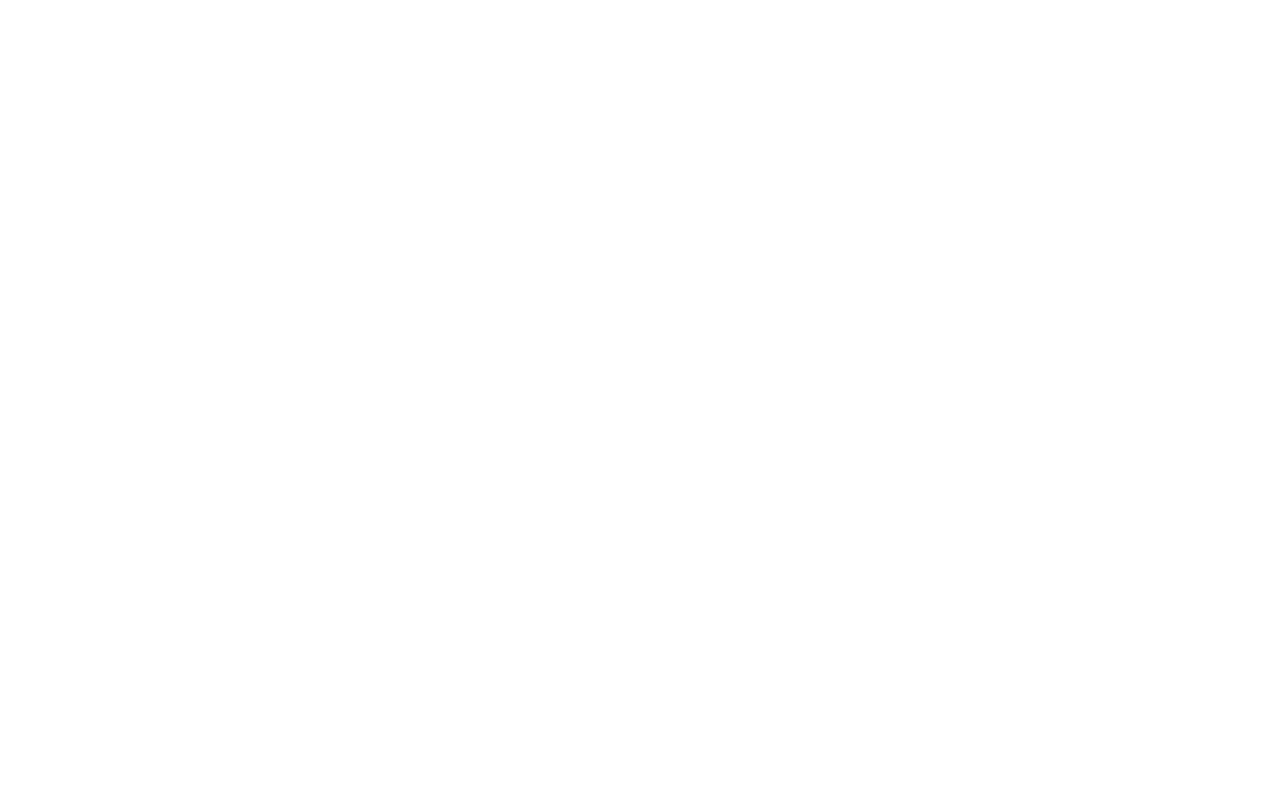
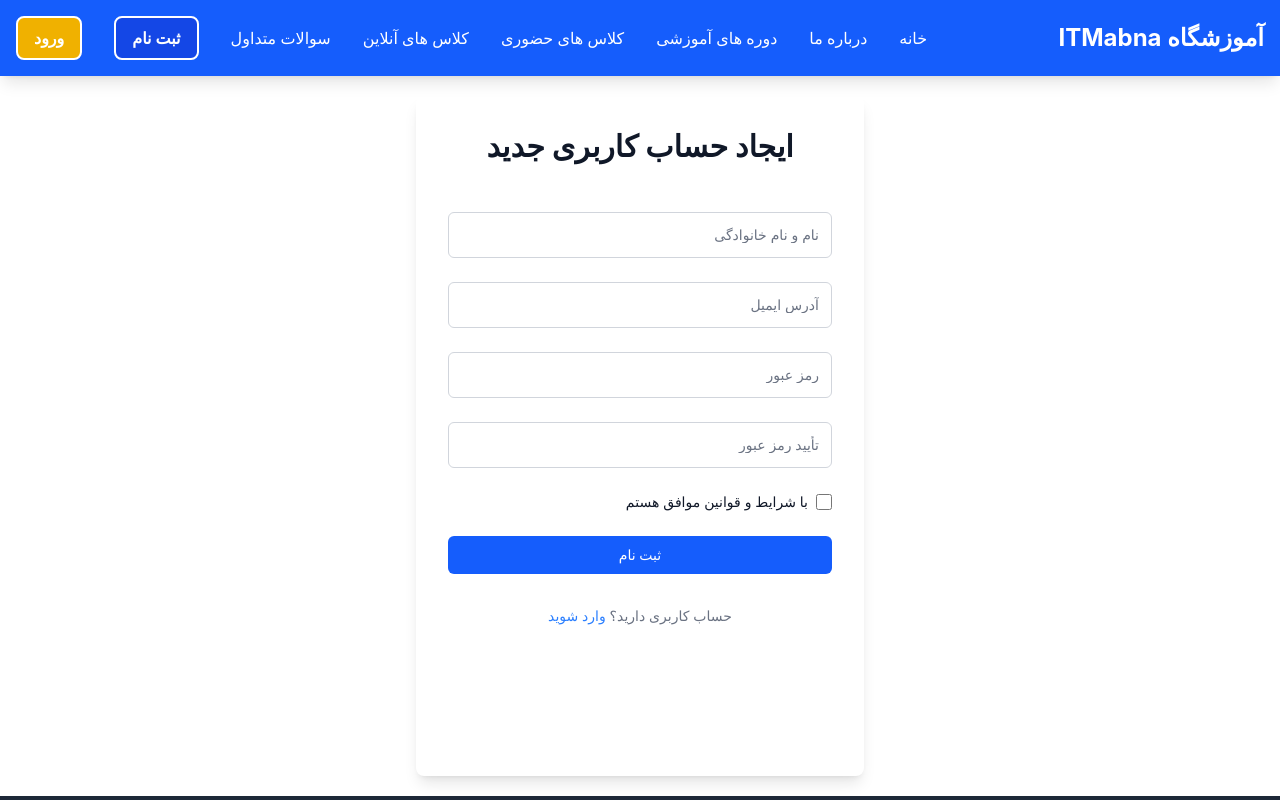
Before and after one commit to yasin-86/ITMabna, a React (Vite) app: page /signup in a window 1280 px wide. Before the commit this address had no page. Shown: the top 800 px of the page. Built offline with nearby package versions, Linux system fonts and the light colour scheme; data requests are answered from the project's data file.

Commit message:
Login page is finished

```diff
--- a/src/App.jsx
+++ b/src/App.jsx
@@ -3,6 +3,8 @@ import "./App.css";
 import Layout from "./components/Layout";
 import Home from "./pages/Home";
 import { CourseProvider } from "./context/Coursecontext";
+import Login from "./pages/Login";
+import Signup from "./pages/Signup";
 
 function App() {
   return (
@@ -12,6 +14,8 @@ function App() {
           <Routes>
             <Route element={<Layout />}>
               <Route path="/" element={<Home />} />
+              <Route path="login" element={<Login/>}/>
+              <Route path="signup" element={<Signup/>}/>
             </Route>
           </Routes>
         </BrowserRouter>
--- a/src/components/Button.jsx
+++ b/src/components/Button.jsx
@@ -10,7 +10,7 @@ function Button({
   to,
   varient = "primary",
   className,
-  ...rest
+
 }) {
   return (
     <Link
--- a/src/components/Hero.jsx
+++ b/src/components/Hero.jsx
@@ -17,7 +17,7 @@ function Hero() {
           علی الخصوص طراحان خلاقی راحان رایانه ای علی الخصوص طراحان خلاقی، و
           فرهنگ پیشرو در زبان فارسی ایجاد کرد،
         </p>
-        <Button className="w-1/3 mt-4">همین حالا ثبت نام کن</Button>
+        <Button to="/signup" className="w-1/3 mt-4">همین حالا ثبت نام کن</Button>
       </div>
     </div>
     <img
--- /dev/null
+++ b/src/components/Input.jsx
@@ -0,0 +1,21 @@
+function Input({
+  type = "text",
+  onChange,
+  placeholder,
+  value = null,
+  name,
+  className,
+}) {
+  return (
+    <input
+      type={type}
+      onChange={onChange}
+      placeholder={placeholder}
+      value={value}
+      className={`${className}`}
+      name={name}
+    />
+  );
+}
+
+export default Input;
--- /dev/null
+++ b/src/pages/Login.jsx
@@ -0,0 +1,69 @@
+import Input from "../components/Input";
+import { Link } from "react-router-dom";
+
+function Login() {
+  return (
+    <div className="flex justify-center p-5 h-[90vh]">
+      <div className="bg-white shadow-2xl rounded-2xl p-8 w-full max-w-md">
+        <div className="text-center mb-10">
+          <h2 className="text-3xl font-bold text-gray-800">خوش آمدید :)</h2>
+          <p className="text-gray-500 mt-4">لطفاً وارد حساب کاربری خود شوید</p>
+        </div>
+
+        <form className="space-y-5">
+          <div>
+            <label className="block text-sm font-medium text-gray-600 mb-3">
+              ایمیل
+            </label>
+            <Input
+              type="email"
+              placeholder="ایمیل خود را وارد کنید"
+              className="w-full px-4 py-3 border rounded-lg focus:outline-none focus:ring-2 focus:ring-blue-500 focus:border-transparent transition text-right"
+            />
+          </div>
+          <div>
+            <label className="block text-sm font-medium text-gray-600 mb-3">
+              رمز عبور
+            </label>
+            <Input
+              type="password"
+              placeholder="رمز عبور خود را وارد کنید"
+              className="w-full px-4 py-3 border rounded-lg focus:outline-none focus:ring-2 focus:ring-blue-500 focus:border-transparent transition text-right"
+            />
+          </div>
+
+          <div className="flex items-center justify-between text-sm mb-7 mt-7">
+            <Link className="text-blue-500 hover:underline">
+             رمز عبور را فراموش کرده‌اید؟
+            </Link>
+            <label className="flex items-center space-x-reverse space-x-2">
+              <Input
+                type="checkbox"
+                className="rounded text-blue-500 focus:ring-blue-400"
+              />
+              <span className="text-gray-600 mr-1">مرا به خاطر بسپار</span>
+            </label>
+          </div>
+
+          <Input
+            type="submit"
+            className="w-full bg-blue-600 text-white py-2 rounded-lg hover:bg-blue-700 transition duration-300 font-semibold"
+            value="ورود"
+          />
+        </form>
+
+        <p className="text-center text-sm text-gray-500 mt-6">
+          حساب کاربری ندارید؟{" "}
+          <Link
+            to="/signup"
+            className="text-blue-500 font-medium hover:underline"
+          >
+            ثبت‌نام کنید
+          </Link>
+        </p>
+      </div>
+    </div>
+  );
+}
+
+export default Login;
--- /dev/null
+++ b/src/pages/Signup.jsx
@@ -0,0 +1,99 @@
+
+import Input from "../components/Input";
+import { Link } from "react-router-dom";
+
+function Signup() {
+  return (
+    <div className="flex justify-center p-5 h-[90vh]">
+      <div className="w-full max-w-md space-y-8 rounded-lg bg-white p-8 shadow-lg">
+        <div>
+          <h2 className="text-center text-3xl font-bold text-gray-900">
+            ایجاد حساب کاربری جدید
+          </h2>
+        </div>
+        <form className="mt-12 space-y-6">
+          <div className="grid grid-cols-1 gap-y-6">
+            <div>
+              <label className="sr-only">
+               نام و نام خانوادگی
+              </label>
+              <Input
+                name="fullName"
+                className="relative block w-full appearance-none rounded-md border border-gray-300 px-3 py-3 text-gray-900 placeholder-gray-500 focus:z-10 focus:border-blue-500 focus:outline-none focus:ring-blue-500 sm:text-sm"
+                placeholder="نام و نام خانوادگی"
+              />
+            </div>
+            <div>
+              <label className="sr-only">
+                آدرس ایمیل
+              </label>
+
+              <Input
+                name="email"
+                type="email"
+                className="relative block w-full appearance-none rounded-md border border-gray-300 px-3 py-3 text-gray-900 placeholder-gray-500 focus:z-10 focus:border-blue-500 focus:outline-none focus:ring-blue-500 sm:text-sm"
+                placeholder="آدرس ایمیل"
+              />
+            </div>
+
+            <div>
+              <label className="sr-only">
+                رمز عبور
+              </label>
+              <Input
+                name="password"
+                type="password"
+                className="relative block w-full appearance-none rounded-md border border-gray-300 px-3 py-3 text-gray-900 placeholder-gray-500 focus:z-10 focus:border-blue-500 focus:outline-none focus:ring-blue-500 sm:text-sm"
+                placeholder="رمز عبور"
+              />
+            </div>
+
+            <div>
+              <label className="sr-only">
+                تأیید رمز عبور
+              </label>
+              <Input
+              name="confirmPassword"
+                type="password"
+                className="relative block w-full appearance-none rounded-md border border-gray-300 px-3 py-3 text-gray-900 placeholder-gray-500 focus:z-10 focus:border-blue-500 focus:outline-none focus:ring-blue-500 sm:text-sm"
+                placeholder="تأیید رمز عبور"
+              />
+            </div>
+          </div>
+          <div className="flex items-center justify-between">
+            <div className="flex items-center">
+              <Input
+              name="terms"
+                type="checkbox"
+                className="h-4 w-4 text-blue-600 focus:ring-blue-500 border-gray-300 rounded ml-2"
+              />
+              <label
+                className="ml-2 block text-sm text-gray-900"
+              >
+                با شرایط و قوانین موافق هستم
+              </label>
+            </div>
+          </div>
+          <div>
+            <Input
+            type="submit"
+              className="group relative flex w-full justify-center rounded-md border border-transparent bg-blue-600 py-2 px-4 text-sm font-medium text-white hover:bg-blue-700 focus:outline-none focus:ring-2 focus:ring-blue-500 focus:ring-offset-2"
+            value="ثبت نام"
+            />
+          </div>
+        </form>
+        <p className="text-center text-sm text-gray-500 mt-6">
+          حساب کاربری دارید؟{" "}
+          <Link
+            to="/login"
+            className="text-blue-500 font-medium hover:underline"
+          >
+           وارد شوید
+          </Link>
+        </p>
+      </div>
+    </div>
+  );
+}
+
+export default Signup;
```
Also changed, not shown: src/components/Navbar.jsx (+12 -3 lines).
